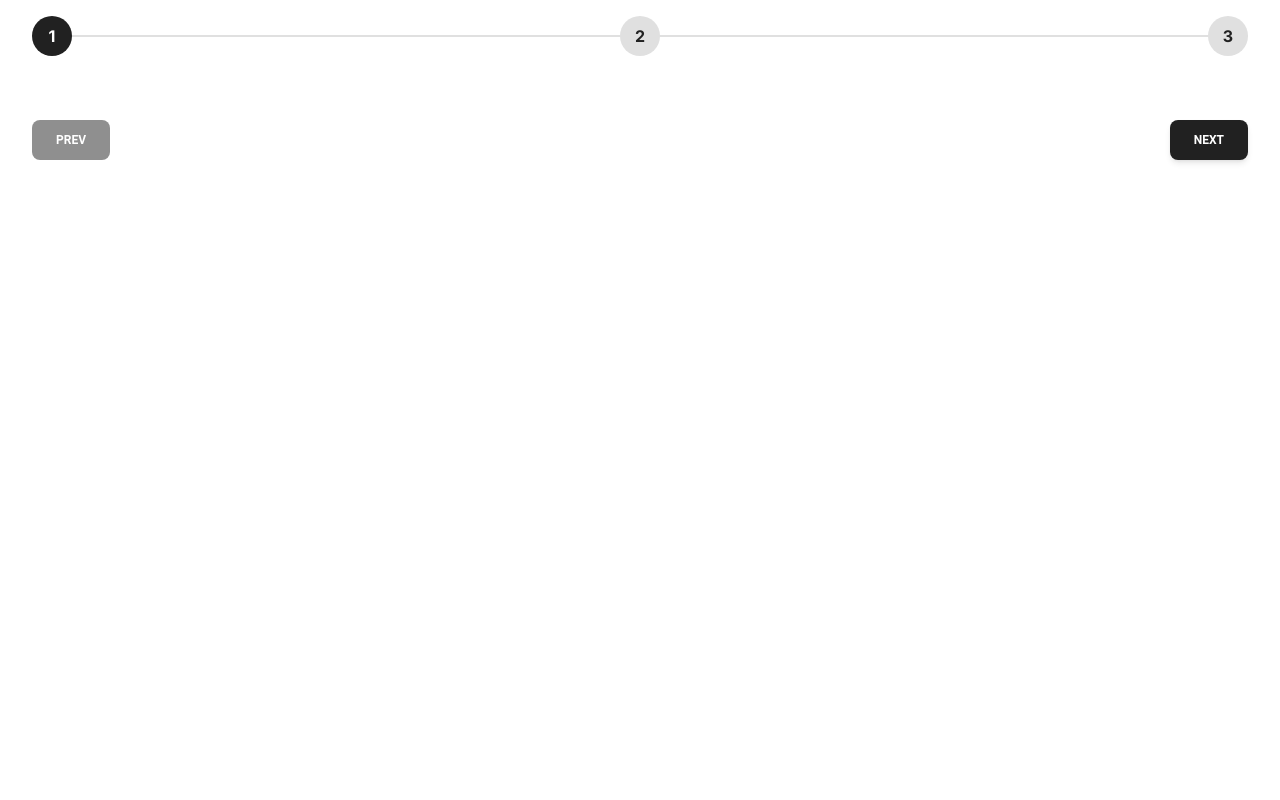
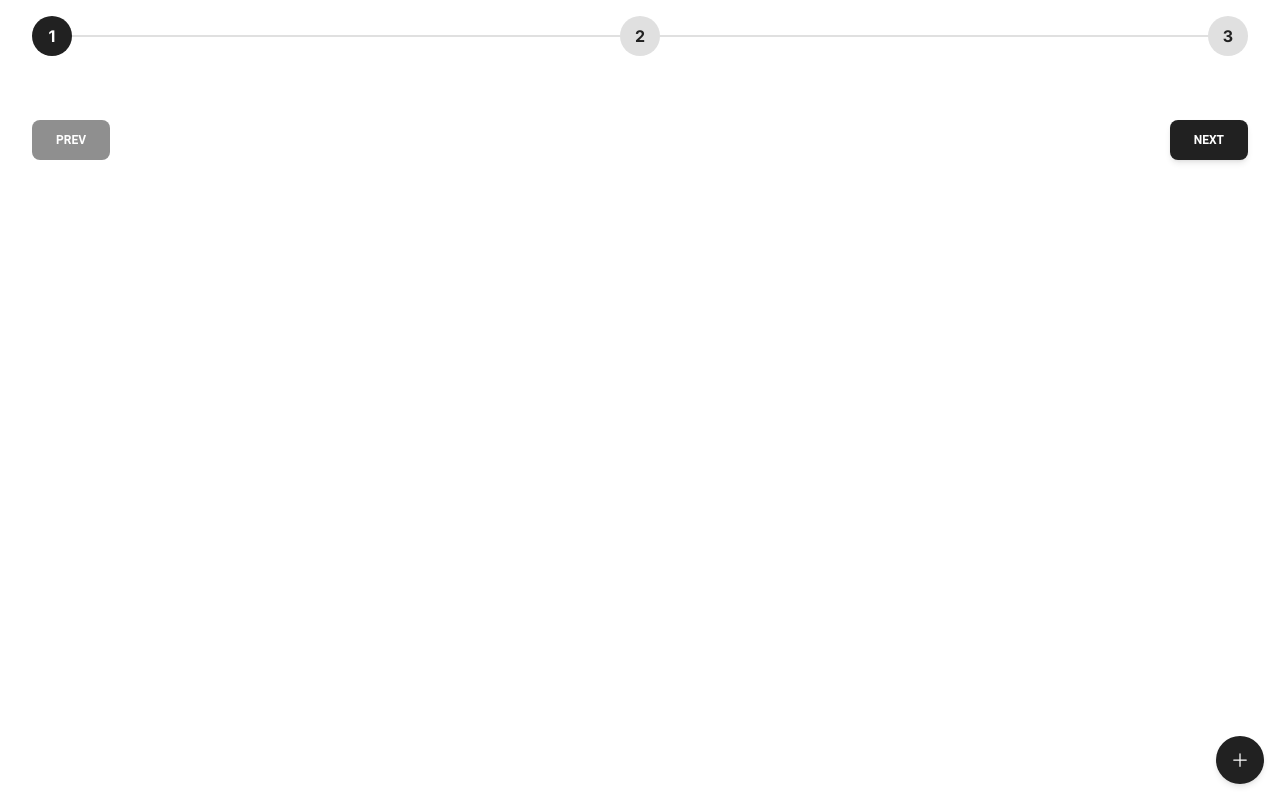
Before and after one commit to newddobi/workout-developer, a Next.js app: page /workout/upper in a window 1280 px wide. Built offline with nearby package versions, Linux system fonts and the light colour scheme.

Commit message:
스피드 다이얼을 추가한다

```diff
--- a/app/workout/upper/page.tsx
+++ b/app/workout/upper/page.tsx
@@ -1,4 +1,5 @@
 "use client";
+import { WorkoutSpeedDial } from "@/components/WorkoutSpeedDial";
 import { Button, Step, Stepper } from "@material-tailwind/react";
 import { useState } from "react";
 
@@ -28,6 +29,7 @@ const Upper = () => {
           Next
         </Button>
       </div>
+      <WorkoutSpeedDial />
     </main>
   );
 };
--- /dev/null
+++ b/components/WorkoutSpeedDial.tsx
@@ -0,0 +1,38 @@
+import {
+  IconButton,
+  SpeedDial,
+  SpeedDialHandler,
+  SpeedDialContent,
+  SpeedDialAction,
+} from "@material-tailwind/react";
+import {
+  PlusIcon,
+  HomeIcon,
+  CogIcon,
+  Square3Stack3DIcon,
+} from "@heroicons/react/24/outline";
+
+export function WorkoutSpeedDial() {
+  return (
+    <div className="absolute bottom-4 right-4">
+      <SpeedDial>
+        <SpeedDialHandler>
+          <IconButton size="lg" className="rounded-full">
+            <PlusIcon className="h-5 w-5 transition-transform group-hover:rotate-45" />
+          </IconButton>
+        </SpeedDialHandler>
+        <SpeedDialContent>
+          <SpeedDialAction>
+            <HomeIcon className="h-5 w-5" />
+          </SpeedDialAction>
+          <SpeedDialAction>
+            <CogIcon className="h-5 w-5" />
+          </SpeedDialAction>
+          <SpeedDialAction>
+            <Square3Stack3DIcon className="h-5 w-5" />
+          </SpeedDialAction>
+        </SpeedDialContent>
+      </SpeedDial>
+    </div>
+  );
+}
--- a/package.json
+++ b/package.json
@@ -9,6 +9,7 @@
     "lint": "next lint"
   },
   "dependencies": {
+    "@heroicons/react": "^2.0.18",
     "@material-tailwind/react": "^2.1.5",
     "next": "14.0.3",
     "react": "^18",
```
Also changed, not shown: 1 other file (tests, documents, lock files or other folders).
